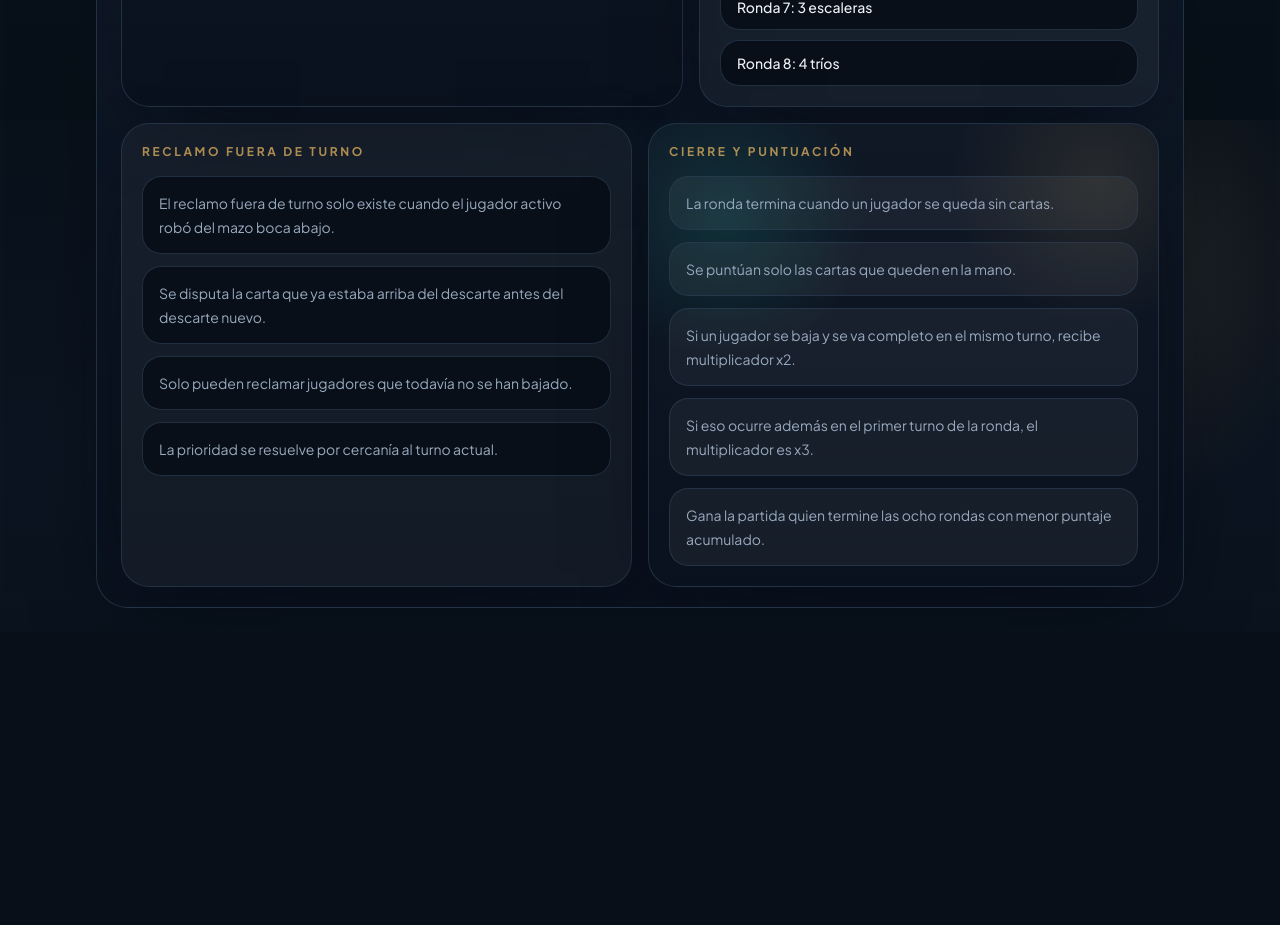
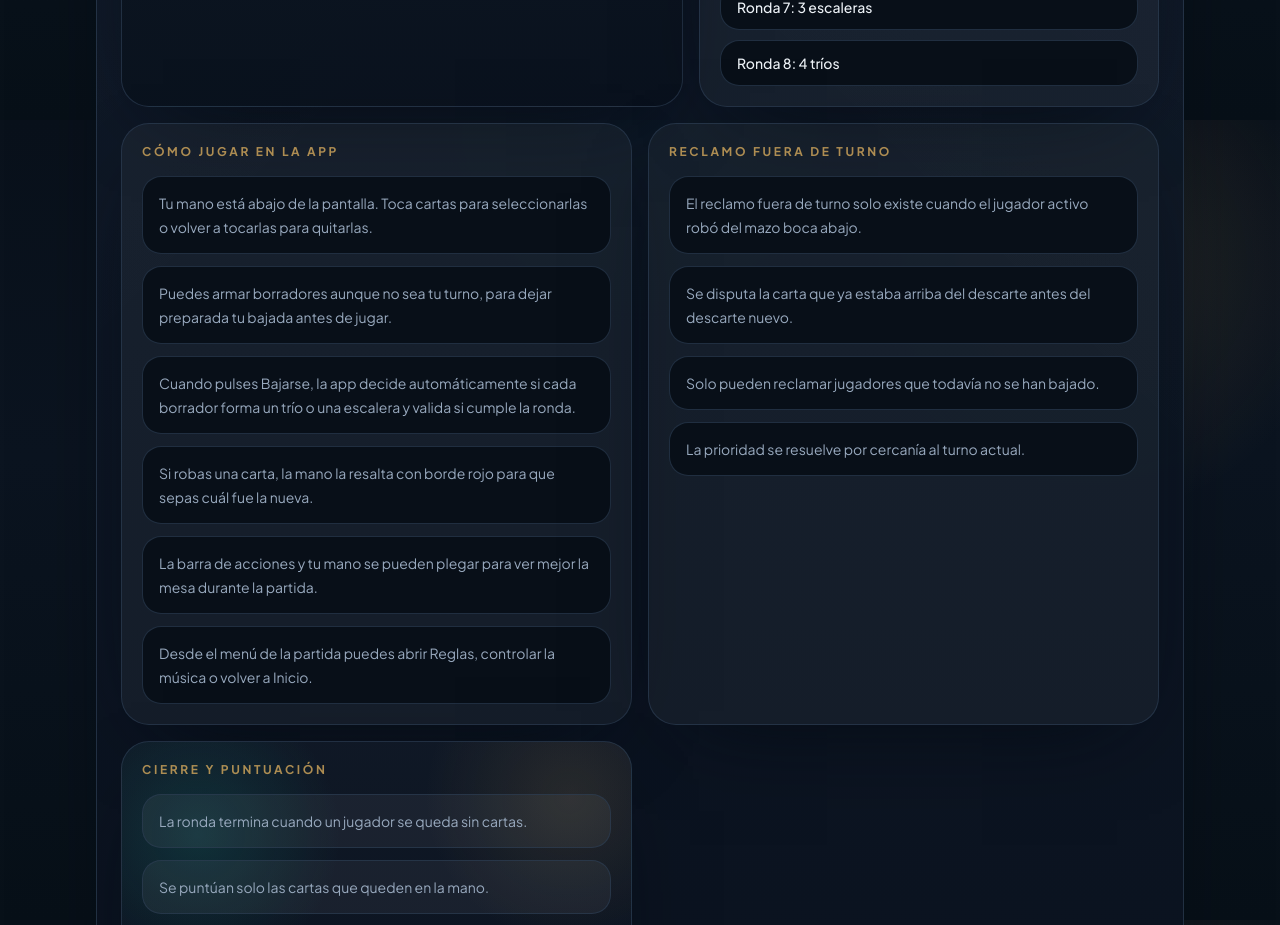
Before and after one commit to hughescard/Continental-CardGame, a React (Vite) app: page /rules in a window 1280 px wide. Shown: the part 680-1605 px from the top of the page. Before the commit the page ends 1312 px from the top, so only its background shows below. Built offline with nearby package versions, Linux system fonts and the light colour scheme; no server answers.

Commit message:
feat: add in-app how to play rules section

```diff
--- a/src/features/rules/pages/RulesPage.tsx
+++ b/src/features/rules/pages/RulesPage.tsx
@@ -16,6 +16,15 @@ const tableRules = [
   'Puedes robar del mazo boca abajo o del descarte visible.',
   'Si ya te bajaste, en tu turno solo puedes robar del mazo.',
   'Solo después de bajarte puedes agregar cartas a combinaciones bajadas o reorganizar la mesa.',
+];
+
+const appUsageRules = [
+  'Tu mano está abajo de la pantalla. Toca cartas para seleccionarlas o volver a tocarlas para quitarlas.',
+  'Puedes armar borradores aunque no sea tu turno, para dejar preparada tu bajada antes de jugar.',
+  'Cuando pulses Bajarse, la app decide automáticamente si cada borrador forma un trío o una escalera y valida si cumple la ronda.',
+  'Si robas una carta, la mano la resalta con borde rojo para que sepas cuál fue la nueva.',
+  'La barra de acciones y tu mano se pueden plegar para ver mejor la mesa durante la partida.',
+  'Desde el menú de la partida puedes abrir Reglas, controlar la música o volver a Inicio.',
 ];
 
 const claimRules = [
@@ -79,6 +88,22 @@ export function RulesPage() {
         <div className="mt-4 grid min-w-0 gap-4 lg:grid-cols-2">
           <section className="min-w-0 rounded-[1.75rem] border border-line/70 bg-white/[0.04] p-5 shadow-glow">
             <p className="text-xs font-bold uppercase tracking-[0.22em] text-gold/80">
+              Cómo jugar en la app
+            </p>
+            <div className="mt-4 grid gap-3">
+              {appUsageRules.map((rule) => (
+                <article
+                  key={rule}
+                  className="rounded-[1.2rem] border border-line/70 bg-surface px-4 py-3.5"
+                >
+                  <p className="text-sm leading-6 text-muted">{rule}</p>
+                </article>
+              ))}
+            </div>
+          </section>
+
+          <section className="min-w-0 rounded-[1.75rem] border border-line/70 bg-white/[0.04] p-5 shadow-glow">
+            <p className="text-xs font-bold uppercase tracking-[0.22em] text-gold/80">
               Reclamo fuera de turno
             </p>
             <div className="mt-4 grid gap-3">
```
